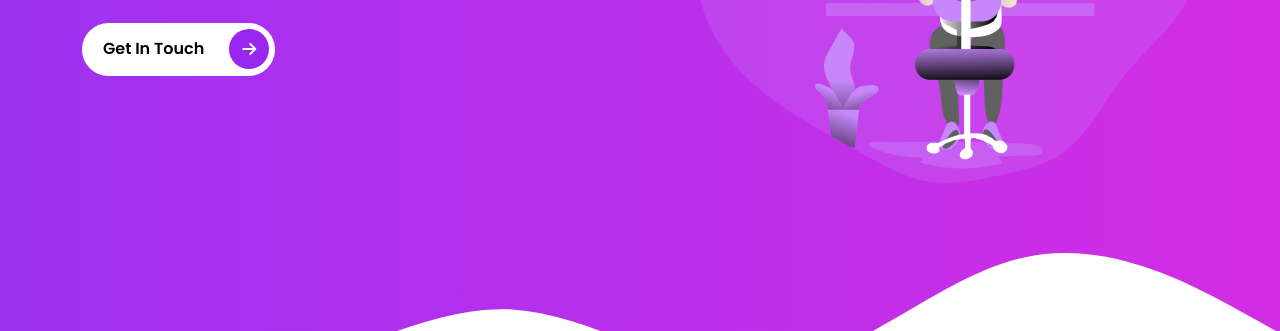
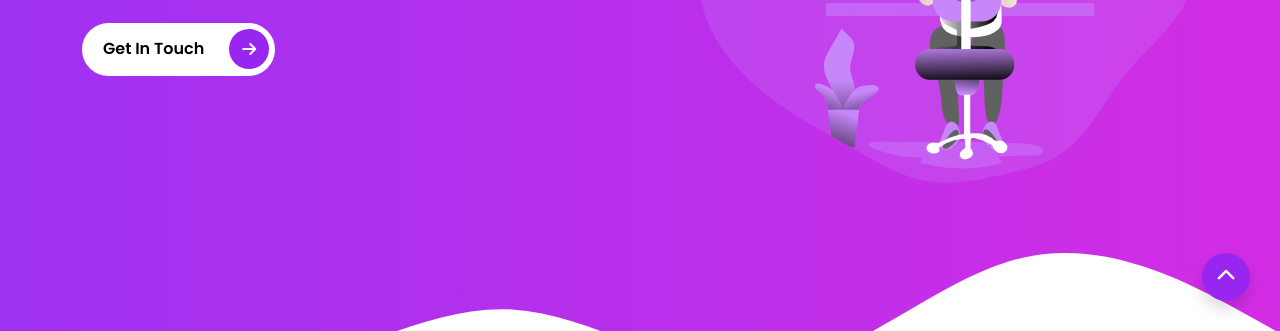
Before and after one commit to raselranaearshad/patrix, a website: page index.html in a window 1280 px wide. Shown: the part 469-800 px from the top of the page. Drawn offline with nearby package versions, Linux system fonts and the light colour scheme.

Commit message:
Added a Bottom to Top Button

```diff
--- a/index.html
+++ b/index.html
@@ -783,6 +783,11 @@
         </div>
       </footer>
     <!-- Footer Section End  -->
+
+    <!-- Bottom to Top Button  -->
+      <a href="#" class="shadow btn btn-primary rounded-circle bottom-to-top">
+        <i class="fa-solid fa-chevron-up"></i>
+      </a>
    </main>
 
   <script src="https://kit.fontawesome.com/686b7189c6.js" crossorigin="anonymous"></script>
--- a/scss/sections/_footer.scss
+++ b/scss/sections/_footer.scss
@@ -76,4 +76,18 @@
 // Footer Copyright Area Style
 .copyright_area {
     background-color: $black;
+}
+
+// Bottom to Top Style
+.bottom-to-top{
+  position: fixed;
+  width: 3rem;
+  height: 3rem;
+  right: 1.875rem;
+  bottom: 1.875rem;
+  z-index: 9999;
+  i {
+    font-size: 1.2rem;
+    @include absoluteCenter;
   }
+}
```
Also changed, not shown: css/style.css, 1 other file.
